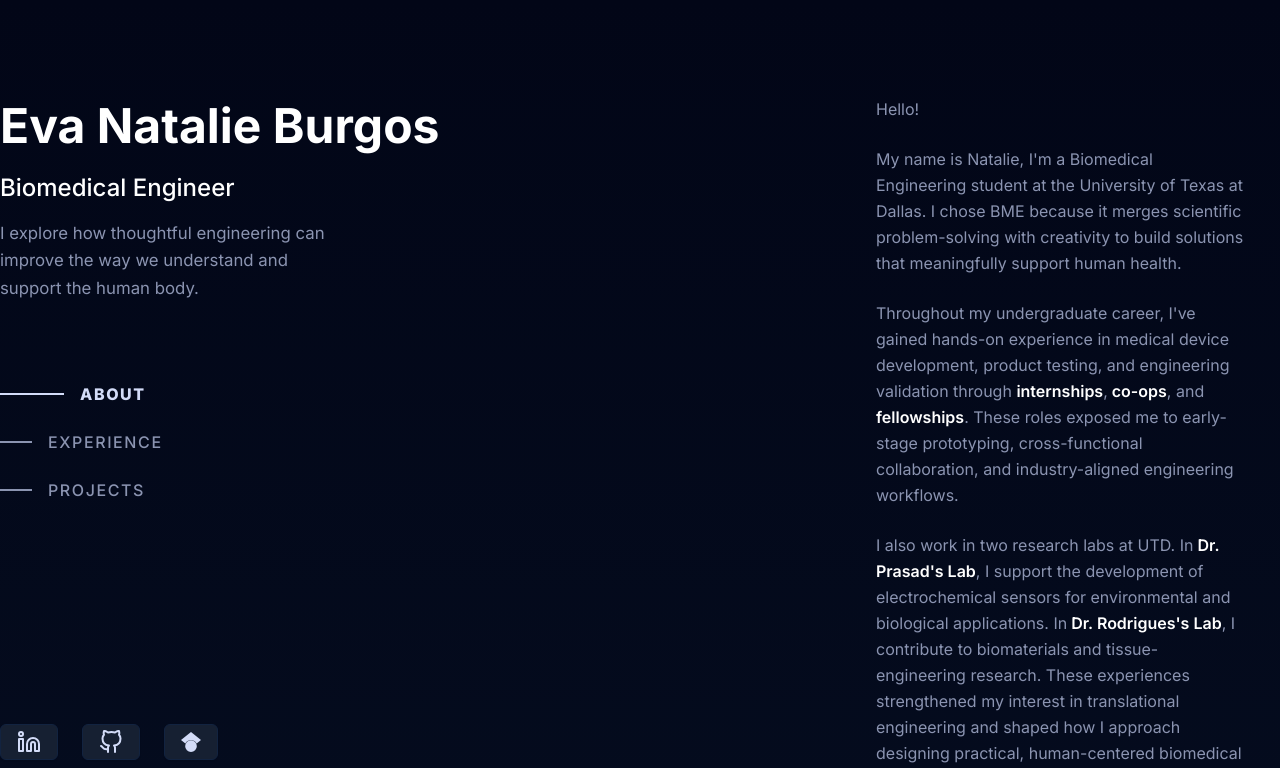
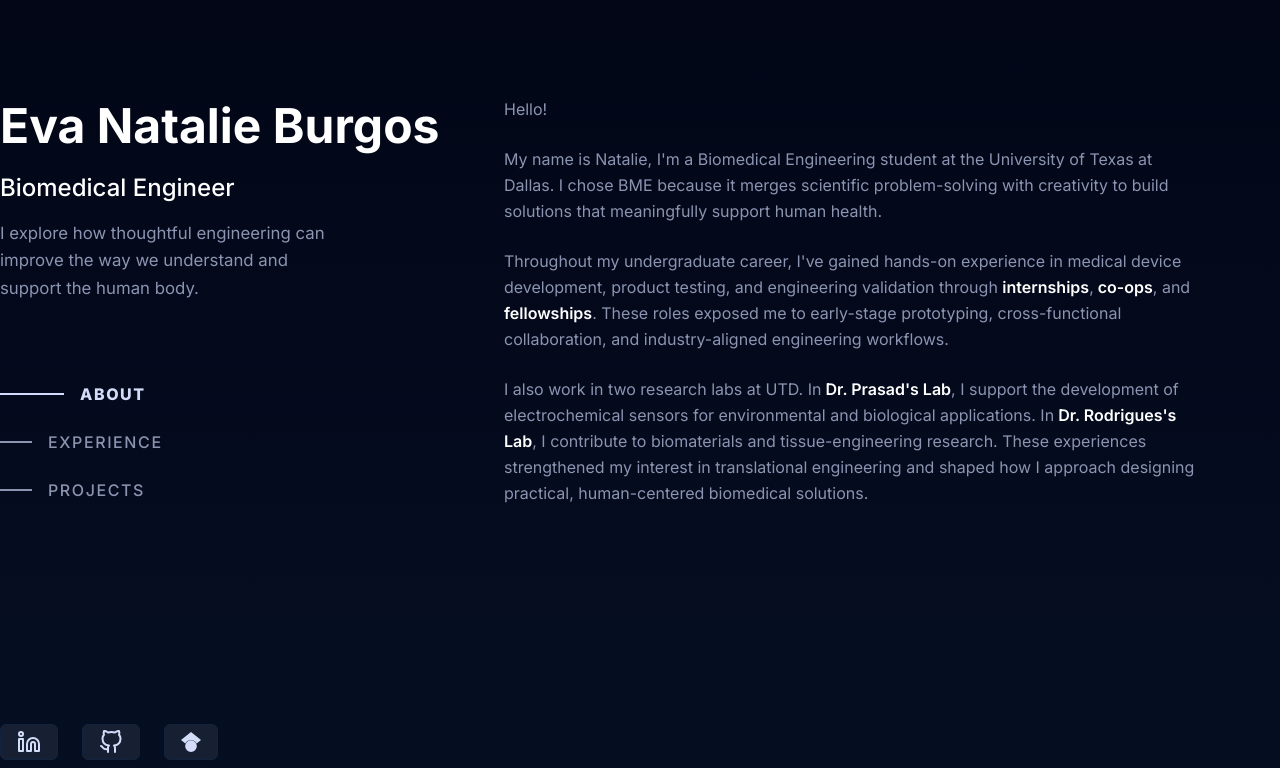
Before and after one commit to slowpoke04/eva-natalie-burgos, a Next.js app: page / in a window 1280 px wide. Shown: the top 768 px of the page. Built offline with nearby package versions, Linux system fonts and the light colour scheme.

Commit message:
Fix sidebar layout using grid (resolve alignment issues)

```diff
--- a/src/app/layout.tsx
+++ b/src/app/layout.tsx
@@ -29,14 +29,17 @@ export default function RootLayout({
      <body className={`${inter.variable} font-sans depth-bg`}>
 
         <ThemeProvider attribute="class" defaultTheme="dark" enableSystem>
-  <div className="flex">
+  <div className="grid lg:grid-cols-[420px_1fr]">
+    {/* Sidebar */}
     <Header />
-    <main className="flex-1 px-6 lg:pl-[420px] lg:pr-0">
-  {children}
-</main>
 
+    {/* Main content */}
+    <main className="px-6 lg:px-12">
+      {children}
+    </main>
   </div>
 </ThemeProvider>
+
 
 
       </body>
--- a/src/components/Header.tsx
+++ b/src/components/Header.tsx
@@ -8,7 +8,8 @@ const Header = () => {
   return (
     <aside
       className="
-        flex
+        hidden lg:flex w-full
+
         lg:sticky lg:top-0
         h-screen
         w-[420px]
```
